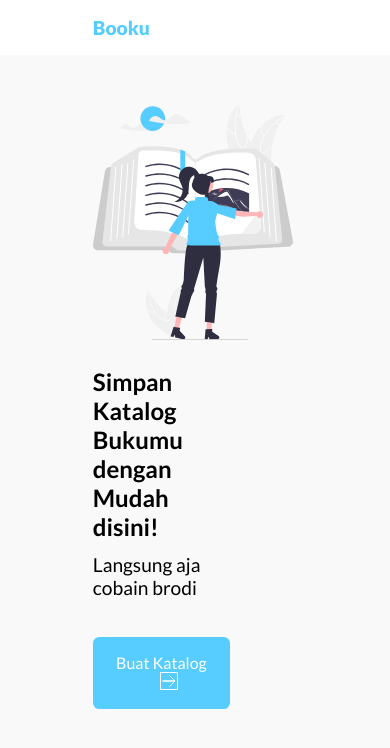
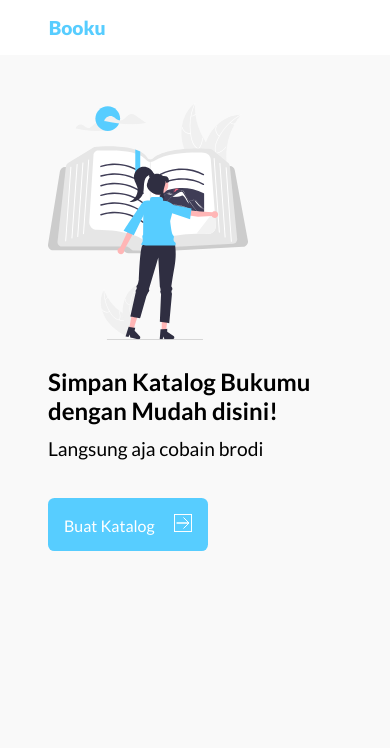
Before and after one commit to raflisusanto/Booku-Frontend, a plain HTML site: page index.html in a window 390 px wide. Drawn offline with Linux system fonts and the light colour scheme.

Commit message:
Fix Styling

```diff
--- a/css/details.scss
+++ b/css/details.scss
@@ -119,19 +119,21 @@ div.container {
         text-align: left;
     }
     div.navbar {
+        width: 120%;
         a.back-btn {
             margin-left: 4em;
         }
     }
 
     div.container {
+        margin: auto;
         img {
             margin-top: 1em;
             width: 150px;
             height: 150px;
         }
         h1, p {
-            margin: .5em;
+            margin: .5em 0;
         }
 
         a.edit-btn {
--- a/css/main.scss
+++ b/css/main.scss
@@ -136,7 +136,7 @@ section.cat1, section.cat2, section.cat3 {
 @media only screen and (max-width: 904px) {
     .navbar {
         .logo {
-            margin: 4em;
+            margin: 1.7em;
         }
     }
 
@@ -148,7 +148,7 @@ section.cat1, section.cat2, section.cat3 {
         }
 
         div.left-col {
-            width: 100%;
+            width: 150%;
             h1 {
                 font-size: 1.5em;
             }
@@ -164,11 +164,11 @@ section.cat1, section.cat2, section.cat3 {
     }
 
     section {
-        margin-left: 5.8em;
+        margin-left: 3em;
     }
 
     section.judul-container {
-        margin-left: 5.8em;
+        margin-left: 3em;
         margin-right: 1em;
     }
 
```
Also changed, not shown: css/details.css, css/main.css, 2 other files.
